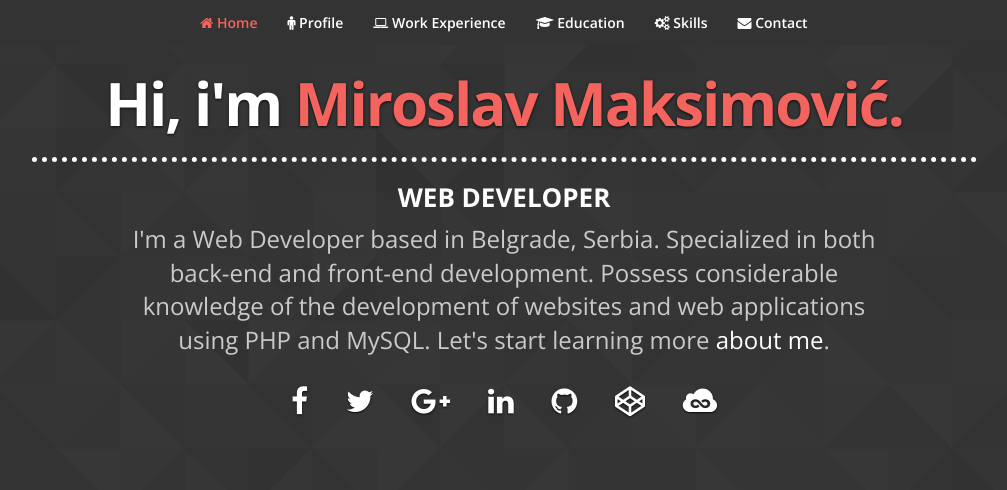
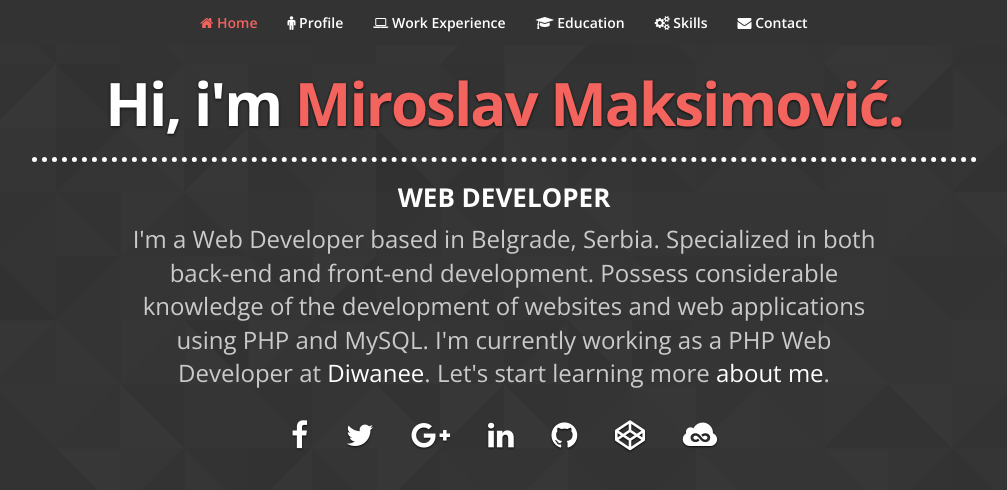
Before and after one commit to dnjs0309/resume, a Jekyll site: the page built from index.html, in a window 1280 px wide and 900 px high. Shown: the top 490 px of the window, without its empty margins (136-1143 px from the left). Built offline with Jekyll 4.4.1, drawn with Linux system fonts in a browser that asks for light colours; nearby versions of some CDN libraries; some of the changed text lies outside the part shown.

Commit message:
Change job status

```diff
--- a/_includes/header.html
+++ b/_includes/header.html
@@ -14,7 +14,7 @@
           <div class="col-md-8">
 
             <div class="cover-description">
-                <p>I'm a Web Developer based in Belgrade, Serbia. Specialized in both back-end and front-end development. Possess considerable knowledge of the development of websites and web applications using PHP and MySQL. Let's start learning more <a href="#profile">about me</a>.</p>
+                <p>I'm a Web Developer based in Belgrade, Serbia. Specialized in both back-end and front-end development. Possess considerable knowledge of the development of websites and web applications using PHP and MySQL. I'm currently working as a PHP Web Developer at <a href="http://corp.diwanee.com/" target="_blank">Diwanee</a>. Let's start learning more <a href="#profile">about me</a>.</p>
               </div>
 
               <ul class="social">
--- a/_includes/profile.html
+++ b/_includes/profile.html
@@ -72,13 +72,13 @@
                       <div class="profile-item timeline-item">
                         <div class="icon-item left">
                           <div class="circular-icon left">
-                            <i class="fa fa-check"></i>
+                            <i class="fa fa-minus"></i>
                           </div>
 
                         </div>
                         <div class="profile-content timeline-content right">
                           <label>Availability</label>
-                          <div class="value">Available for full-time</div>
+                          <div class="value">Not available for a job</div>
                         </div>
                       </div>
 
@@ -92,13 +92,13 @@
 				</div>
 
 				<div class="profile-summary">
-	                <p>
+	              <p>
 		            Enthusiastic and creative Web Developer with about 2 years of experience. Specialized in both back-end and front-end development. Possessing considerable knowledge of the development of websites and web applications using PHP programming language and MySQL. <br>
 		            Experience building WordPress driven websites.<br>
                 As a development environment I use LAMP and Vagrant which provides easy to configure, reproducible, and portable work environments.<br>
 		            A good knowledge of Laravel PHP Framework.<br>
 		            Quick learner who enjoys learning new skills and rapidly adapts to new technologies.<br>
-		            Currently looking for a Web Developer position with an ambitious and exciting company. If you are such a company, you can <a href="#contact">contact me</a>.
+		            Currently work as a PHP Web Developer at <a href="http://corp.diwanee.com/" target="_blank">Diwanee</a>.
 		            </p>
 	            </div>
 
```
Also changed, not shown: 1 other file.
